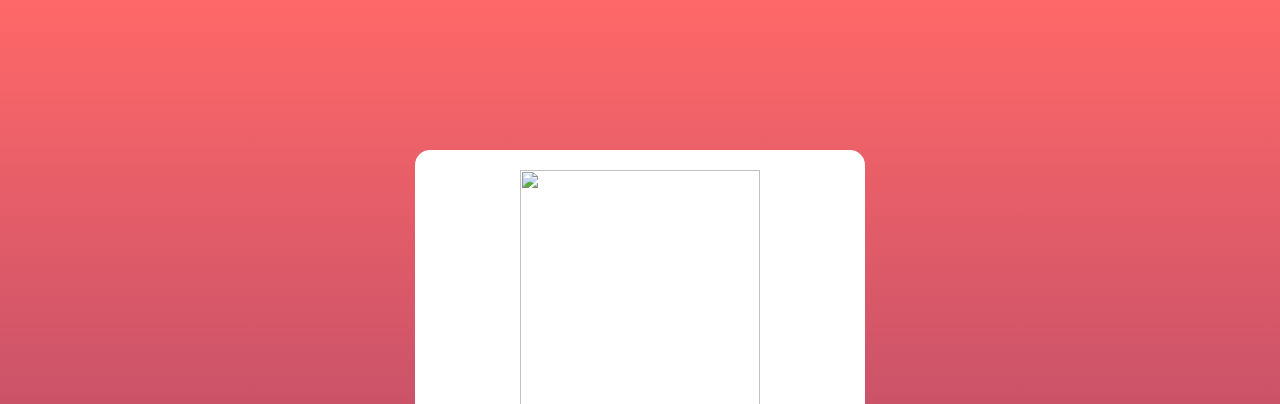
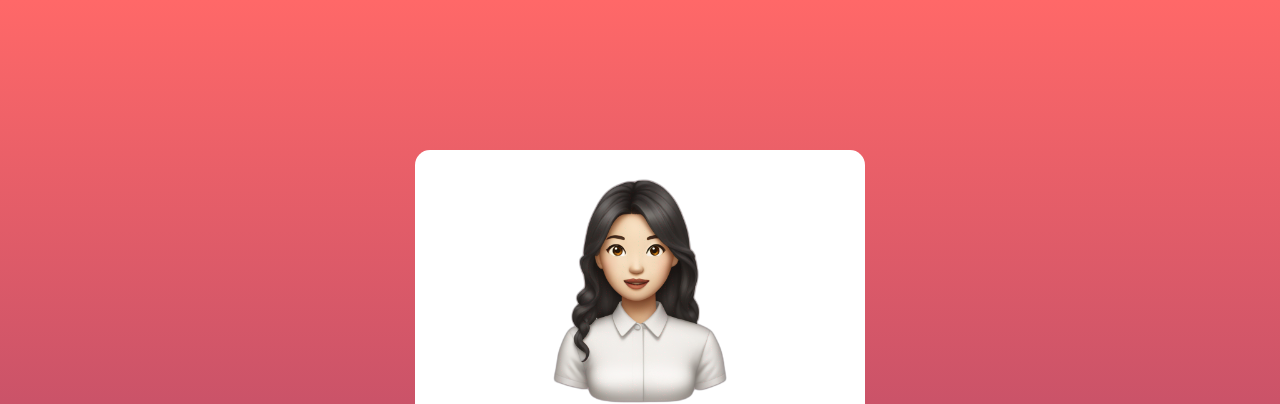
Before and after one commit to pooja-jat/UI-Profile, a plain HTML site: page index.html in a window 1280 px wide. Shown: the top 404 px of the page. Drawn offline with Linux system fonts and the light colour scheme.

Commit message:
fixed image name

```diff
--- a/index.html
+++ b/index.html
@@ -8,7 +8,7 @@
   <body>
     <div class="container">
       <div class="card">
-        <img width="240" src="aman.png" alt="" />
+        <img width="240" src="img.png" alt="" />
         <h1>Ada Lovelace</h1>
         <h2>Mathematician and writer</h2>
         <ul>
```
